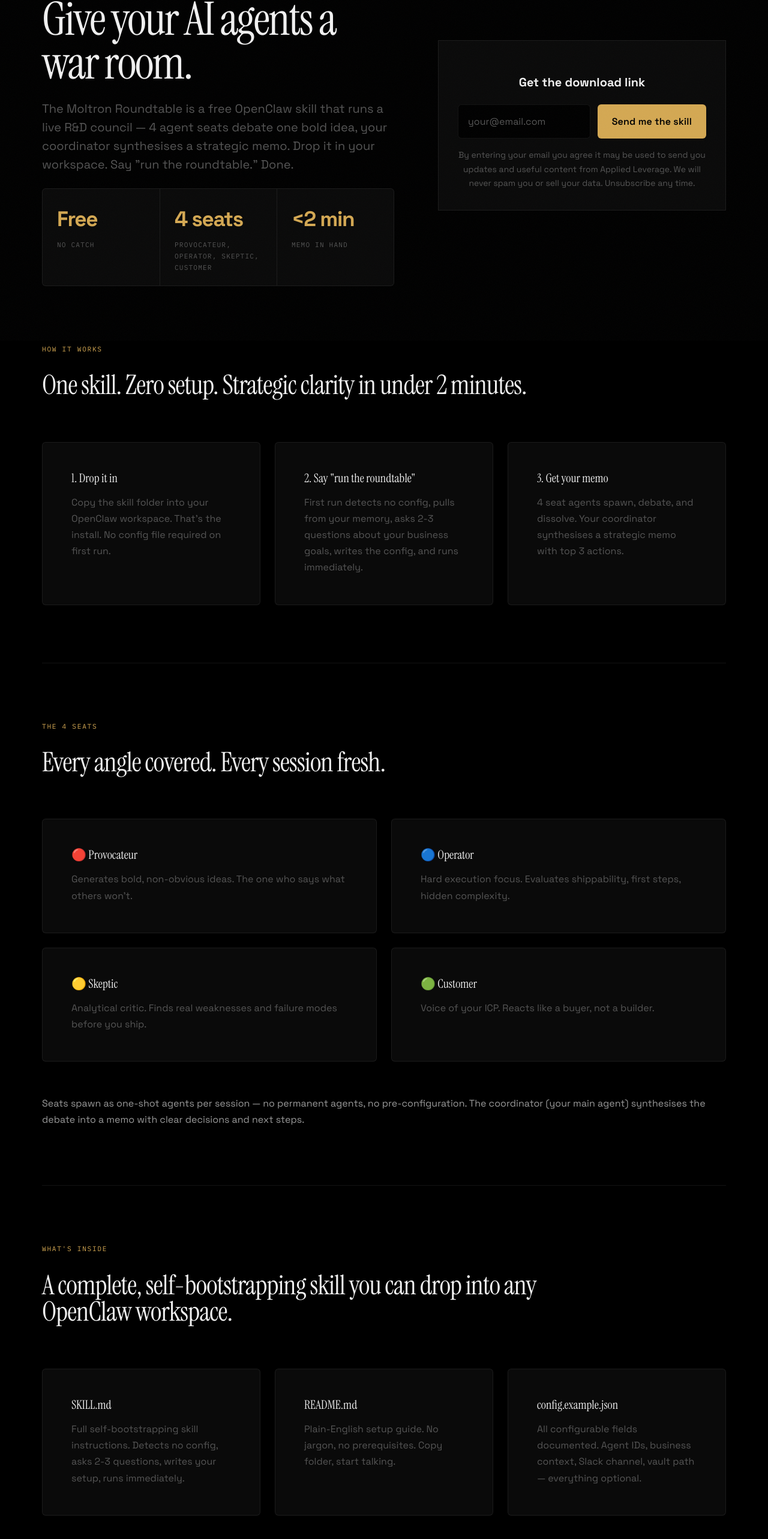
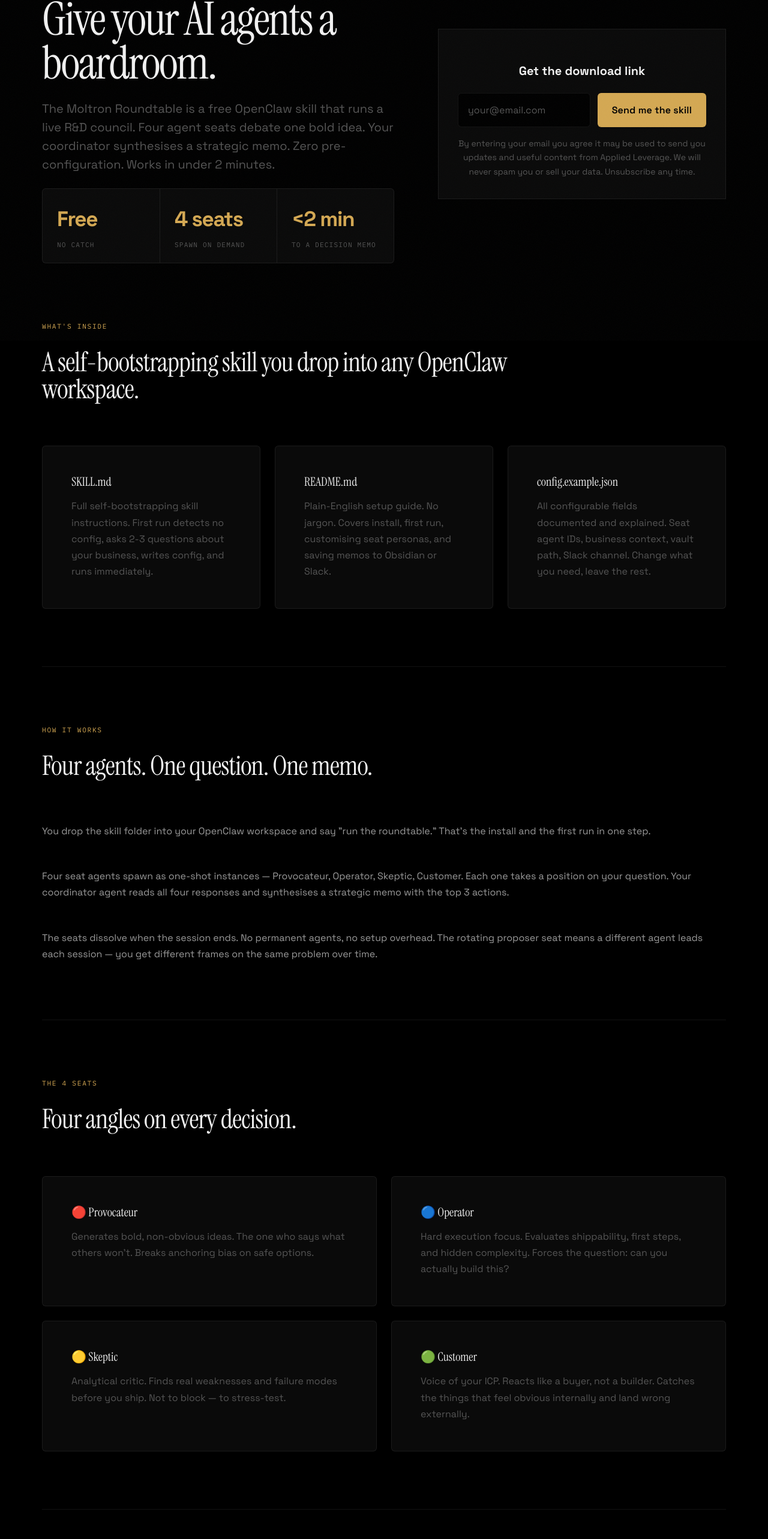
Before and after one commit to lucassynnott/applied-leverage-live-launch, a Next.js app: page /roundtable in a window 1280 px wide. Shown: the part 232-2798 px from the top of the page at 60% size. Built offline with nearby package versions, Linux system fonts and the light colour scheme.

Commit message:
fix: roundtable page - match memory-stack layout and CSS classes

```diff
--- a/app/roundtable/page.tsx
+++ b/app/roundtable/page.tsx
@@ -3,14 +3,14 @@
 export const metadata: Metadata = {
   title: "Moltron Roundtable — Free OpenClaw Skill | Applied Leverage",
   description:
-    "A free OpenClaw skill that runs a live AI R&D council. 4 agent seats debate one bold idea, your coordinator synthesises a strategic memo. Drop it in, run it instantly.",
+    "A free OpenClaw skill that runs a live AI R&D council. 4 agent seats debate one bold idea, your coordinator synthesises a strategic memo. Drop it in and run.",
   alternates: {
     canonical: "https://appliedleverage.io/roundtable"
   },
   openGraph: {
     title: "Moltron Roundtable — Free OpenClaw Skill | Applied Leverage",
     description:
-      "A free OpenClaw skill that runs a live AI R&D council. 4 agent seats debate one bold idea, your coordinator synthesises a strategic memo.",
+      "A free OpenClaw skill that runs a live AI R&D council. 4 agent seats debate one bold idea, your coordinator synthesises a strategic memo. Drop it in and run.",
     type: "website",
     url: "https://appliedleverage.io/roundtable",
   },
@@ -18,7 +18,7 @@
     card: "summary_large_image",
     title: "Moltron Roundtable — Free OpenClaw Skill | Applied Leverage",
     description:
-      "A free OpenClaw skill that runs a live AI R&D council. 4 agent seats debate one bold idea, your coordinator synthesises a strategic memo.",
+      "A free OpenClaw skill that runs a live AI R&D council. 4 agent seats debate one bold idea, your coordinator synthesises a strategic memo. Drop it in and run.",
   }
 };
 
@@ -28,14 +28,14 @@
       <section className="page-hero">
         <div className="hero-two-column">
           <div className="hero-two-column__left">
-            <p className="eyebrow">Free skill · Instant download</p>
+            <p className="eyebrow">Free skill</p>
             <h1 className="hero-title">
-              Give your AI agents a war room.
+              Give your AI agents a boardroom.
             </h1>
             <p className="hero-subheadline">
-              The Moltron Roundtable is a free OpenClaw skill that runs a live R&amp;D council —
-              4 agent seats debate one bold idea, your coordinator synthesises a strategic memo.
-              Drop it in your workspace. Say &quot;run the roundtable.&quot; Done.
+              The Moltron Roundtable is a free OpenClaw skill that runs a live R&amp;D council.
+              Four agent seats debate one bold idea. Your coordinator synthesises a strategic memo.
+              Zero pre-configuration. Works in under 2 minutes.
             </p>
             <div className="hero-stats-bar">
               <article className="hero-metric">
@@ -44,11 +44,11 @@
               </article>
               <article className="hero-metric">
                 <span className="hero-metric__value">4 seats</span>
-                <span className="hero-metric__label">Provocateur, Operator, Skeptic, Customer</span>
+                <span className="hero-metric__label">spawn on demand</span>
               </article>
               <article className="hero-metric">
                 <span className="hero-metric__value">&lt;2 min</span>
-                <span className="hero-metric__label">memo in hand</span>
+                <span className="hero-metric__label">to a decision memo</span>
               </article>
             </div>
           </div>
@@ -73,7 +73,7 @@
                 </p>
               </form>
               <div id="success-message" className="success-message" style={{ display: "none" }}>
-                <p>Check your inbox — the skill is on its way.</p>
+                <p>Check your inbox — the download link is on its way.</p>
               </div>
               <div id="error-message" className="error-message" style={{ display: "none" }}>
                 <p>Something went wrong. Try again or email lucas@appliedleverage.io directly.</p>
@@ -83,127 +83,94 @@
         </div>
       </section>
 
-      <section className="page-band" id="how-it-works">
+      <section className="page-band" id="what-it-is">
         <div className="page-band__header">
-          <p className="eyebrow">How it works</p>
-          <h2>One skill. Zero setup. Strategic clarity in under 2 minutes.</h2>
+          <p className="eyebrow">What&apos;s inside</p>
+          <h2>A self-bootstrapping skill you drop into any OpenClaw workspace.</h2>
         </div>
         <div className="card-grid card-grid--three">
           <article className="surface-card icon-card">
-            <h3>1. Drop it in</h3>
+            <h3>SKILL.md</h3>
             <p>
-              Copy the skill folder into your OpenClaw workspace. That&apos;s the install.
-              No config file required on first run.
+              Full self-bootstrapping skill instructions. First run detects no config, asks
+              2-3 questions about your business, writes config, and runs immediately.
             </p>
           </article>
           <article className="surface-card icon-card">
-            <h3>2. Say &quot;run the roundtable&quot;</h3>
+            <h3>README.md</h3>
             <p>
-              First run detects no config, pulls from your memory, asks 2-3 questions about
-              your business goals, writes the config, and runs immediately.
+              Plain-English setup guide. No jargon. Covers install, first run,
+              customising seat personas, and saving memos to Obsidian or Slack.
             </p>
           </article>
           <article className="surface-card icon-card">
-            <h3>3. Get your memo</h3>
+            <h3>config.example.json</h3>
             <p>
-              4 seat agents spawn, debate, and dissolve. Your coordinator synthesises a
-              strategic memo with top 3 actions.
+              All configurable fields documented and explained. Seat agent IDs, business context,
+              vault path, Slack channel. Change what you need, leave the rest.
             </p>
           </article>
         </div>
       </section>
 
+      <section className="page-band" id="how-it-works">
+        <div className="page-band__header">
+          <p className="eyebrow">How it works</p>
+          <h2>Four agents. One question. One memo.</h2>
+        </div>
+        <article className="narrative-card markdown">
+          <p>
+            You drop the skill folder into your OpenClaw workspace and say &quot;run the roundtable.&quot;
+            That&apos;s the install and the first run in one step.
+          </p>
+          <p>
+            Four seat agents spawn as one-shot instances — Provocateur, Operator, Skeptic, Customer.
+            Each one takes a position on your question. Your coordinator agent reads all four responses
+            and synthesises a strategic memo with the top 3 actions.
+          </p>
+          <p>
+            The seats dissolve when the session ends. No permanent agents, no setup overhead.
+            The rotating proposer seat means a different agent leads each session — you get
+            different frames on the same problem over time.
+          </p>
+        </article>
+      </section>
+
       <section className="page-band" id="the-seats">
         <div className="page-band__header">
           <p className="eyebrow">The 4 seats</p>
-          <h2>Every angle covered. Every session fresh.</h2>
+          <h2>Four angles on every decision.</h2>
         </div>
         <div className="card-grid card-grid--two">
           <article className="surface-card icon-card">
             <h3>🔴 Provocateur</h3>
-            <p>Generates bold, non-obvious ideas. The one who says what others won&apos;t.</p>
+            <p>
+              Generates bold, non-obvious ideas. The one who says what others won&apos;t.
+              Breaks anchoring bias on safe options.
+            </p>
           </article>
           <article className="surface-card icon-card">
             <h3>🔵 Operator</h3>
-            <p>Hard execution focus. Evaluates shippability, first steps, hidden complexity.</p>
+            <p>
+              Hard execution focus. Evaluates shippability, first steps, and hidden complexity.
+              Forces the question: can you actually build this?
+            </p>
           </article>
           <article className="surface-card icon-card">
             <h3>🟡 Skeptic</h3>
-            <p>Analytical critic. Finds real weaknesses and failure modes before you ship.</p>
+            <p>
+              Analytical critic. Finds real weaknesses and failure modes before you ship.
+              Not to block — to stress-test.
+            </p>
           </article>
           <article className="surface-card icon-card">
             <h3>🟢 Customer</h3>
-            <p>Voice of your ICP. Reacts like a buyer, not a builder.</p>
-          </article>
-        </div>
-        <article className="narrative-card markdown" style={{ marginTop: "2rem" }}>
-          <p>
-            Seats spawn as one-shot agents per session — no permanent agents, no pre-configuration.
-            The coordinator (your main agent) synthesises the debate into a memo with clear decisions
-            and next steps.
-          </p>
-        </article>
-      </section>
-
-      <section className="page-band" id="whats-inside">
-        <div className="page-band__header">
-          <p className="eyebrow">What&apos;s inside</p>
-          <h2>A complete, self-bootstrapping skill you can drop into any OpenClaw workspace.</h2>
-        </div>
-        <div className="card-grid card-grid--three">
-          <article className="surface-card icon-card">
-            <h3>SKILL.md</h3>
             <p>
-              Full self-bootstrapping skill instructions. Detects no config, asks 2-3 questions,
-              writes your setup, runs immediately.
-            </p>
-          </article>
-          <article className="surface-card icon-card">
-            <h3>README.md</h3>
-            <p>
-              Plain-English setup guide. No jargon, no prerequisites. Copy folder, start talking.
-            </p>
-          </article>
-          <article className="surface-card icon-card">
-            <h3>config.example.json</h3>
-            <p>
-              All configurable fields documented. Agent IDs, business context, Slack channel,
-              vault path — everything optional.
+              Voice of your ICP. Reacts like a buyer, not a builder. Catches the things
+              that feel obvious internally and land wrong externally.
             </p>
           </article>
         </div>
-      </section>
-
-      <section className="page-band" id="sample-output">
-        <div className="page-band__header">
-          <p className="eyebrow">Sample output</p>
-          <h2>What a session memo looks like.</h2>
-        </div>
-        <article className="narrative-card markdown">
-          <pre style={{ whiteSpace: "pre-wrap", fontSize: "0.85rem", lineHeight: "1.6", overflowX: "auto" }}>{`# 🧠 R&D Council — Session #3
-2026-03-24 09:00 | morning | Proposer: 🔴 Provocateur
-
-## 💡 The Idea
-Launch a "one-hour agency audit" as a $97 async offer — founder records
-a 10-min Loom walkthrough, agent fleet diagnoses bottlenecks, delivers
-a written report with 3 immediate actions.
-
-🔵 Operator: Shippable in 48h. First constraint is intake form UX.
-
-🟡 Skeptic: Who decides the 3 actions are right? Needs at least one
-sync touchpoint or the report feels generic.
-
-🟢 Customer: I'd pay $97 for a diagnosis that doesn't require an hour
-of my time. Price it at $147 and it signals seriousness.
-
-## 📋 Strategic Memo
-The async audit idea is sound. The risk isn't execution — it's trust.
-
-Top 3 Actions:
-1. Build intake form this week (30 min, Tally + Notion)
-2. Run 2 beta audits free, collect testimonials
-3. Launch at $147 with a 48h turnaround guarantee`}</pre>
-        </article>
       </section>
 
       <section className="page-band page-band--cta" id="get-it">
@@ -235,13 +202,13 @@
       <script
         dangerouslySetInnerHTML={{
           __html: `
-            function handleRoundtableSubmit(e) {
+            function handleFormSubmit(e) {
               e.preventDefault();
-              const form = e.target;
-              const email = form.querySelector('input[name="email"]').value;
-              const submitBtn = form.querySelector('button[type="submit"]');
-              const successMsg = document.getElementById('success-message');
-              const errorMsg = document.getElementById('error-message');
+              var form = e.target;
+              var email = form.querySelector('input[name="email"]').value;
+              var submitBtn = form.querySelector('button[type="submit"]');
+              var successMsg = document.getElementById('success-message');
+              var errorMsg = document.getElementById('error-message');
 
               submitBtn.disabled = true;
               submitBtn.textContent = 'Sending...';
@@ -249,15 +216,15 @@
               fetch('/api/roundtable', {
                 method: 'POST',
                 headers: { 'Content-Type': 'application/json' },
-                body: JSON.stringify({ email })
+                body: JSON.stringify({ email: email })
               })
-              .then(r => r.json())
-              .then(data => {
+              .then(function(r) { return r.json(); })
+              .then(function(data) {
                 if (data.success) {
                   form.style.display = 'none';
                   if (successMsg) successMsg.style.display = 'block';
-                  document.querySelectorAll('#roundtable-form-footer').forEach(f => {
-                    f.innerHTML = '<p class="success-text">Check your inbox — the skill is on its way.</p>';
+                  document.querySelectorAll('#roundtable-form-footer').forEach(function(f) {
+                    f.innerHTML = '<p class="success-text">You already got the link. Check your inbox.</p>';
                   });
                 } else {
                   if (errorMsg) errorMsg.style.display = 'block';
@@ -265,15 +232,15 @@
                   submitBtn.textContent = 'Send me the skill';
                 }
               })
-              .catch(() => {
+              .catch(function() {
                 if (errorMsg) errorMsg.style.display = 'block';
                 submitBtn.disabled = false;
                 submitBtn.textContent = 'Send me the skill';
               });
             }
 
-            document.getElementById('roundtable-form')?.addEventListener('submit', handleRoundtableSubmit);
-            document.getElementById('roundtable-form-footer')?.addEventListener('submit', handleRoundtableSubmit);
+            document.getElementById('roundtable-form')?.addEventListener('submit', handleFormSubmit);
+            document.getElementById('roundtable-form-footer')?.addEventListener('submit', handleFormSubmit);
           `
         }}
       />
```
